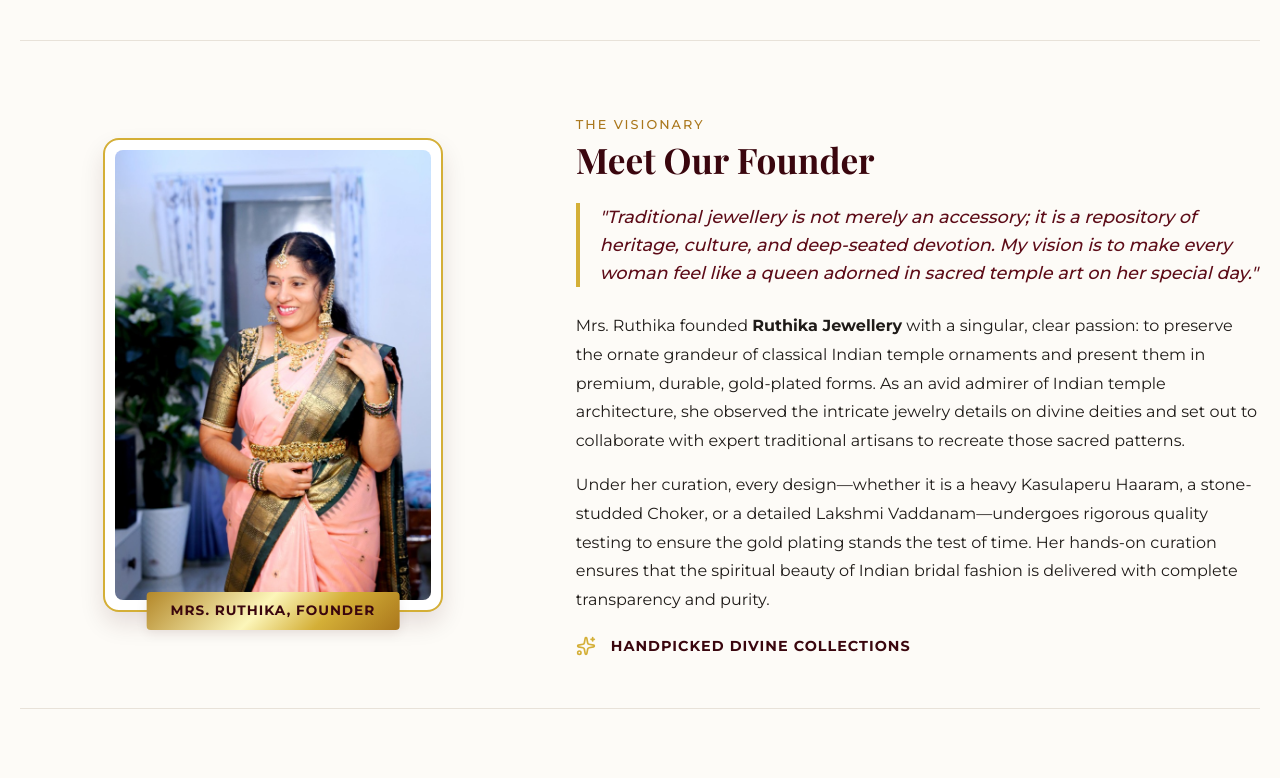
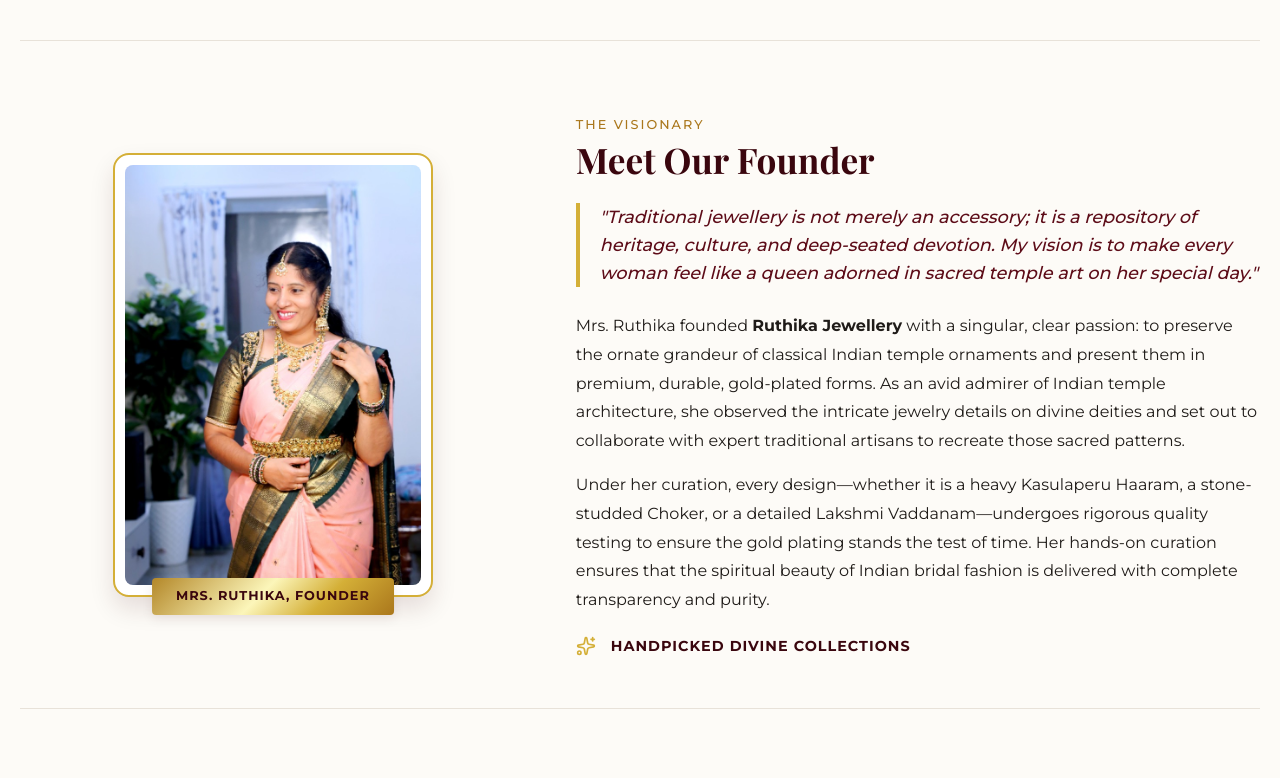
Before and after one commit to ruthikajewels-commits/ruthika-jewels, a React (Vite) app: page /about in a window 1280 px wide. Shown: the part 740-1518 px from the top of the page. Built offline with nearby package versions, Linux system fonts and the light colour scheme; no server answers; the database is empty; a web font is replaced by a local one.

Commit message:
feat: resolve About Us page overlapping grid issues on mobile

```diff
--- /dev/null
+++ b/src/pages/About.css
@@ -0,0 +1,120 @@
+/* About Page Styling & Responsive Layout Rules */
+
+.about-intro-grid {
+  display: grid;
+  grid-template-columns: 1.2fr 0.8fr;
+  gap: 50px;
+  align-items: center;
+  margin-bottom: 70px;
+}
+
+.about-intro-img-frame {
+  border-radius: var(--radius-lg);
+  border: 2px solid var(--color-gold);
+  padding: 10px;
+  background: #fff;
+  box-shadow: var(--shadow-lg);
+}
+
+.about-intro-img {
+  border-radius: var(--radius-md);
+  width: 100%;
+  height: 350px;
+  object-fit: cover;
+}
+
+.about-founder-grid {
+  display: grid;
+  grid-template-columns: 0.85fr 1.15fr;
+  gap: 50px;
+  align-items: center;
+  margin-bottom: 70px;
+  padding: 50px 0;
+  border-top: 1px solid var(--color-border);
+  border-bottom: 1px solid var(--color-border);
+}
+
+.about-founder-card {
+  position: relative;
+  border-radius: var(--radius-lg);
+  border: 2px solid var(--color-gold);
+  padding: 10px;
+  background: #fff;
+  box-shadow: var(--shadow-lg);
+  max-width: 320px;
+  margin: 0 auto;
+}
+
+.about-founder-img {
+  border-radius: var(--radius-md);
+  width: 100%;
+  height: 420px;
+  object-fit: cover;
+  object-position: center top;
+}
+
+.about-founder-label {
+  position: absolute;
+  bottom: -20px;
+  left: 50%;
+  transform: translateX(-50%);
+  background: var(--grad-gold);
+  color: var(--color-maroon-dark);
+  padding: 8px 24px;
+  border-radius: var(--radius-sm);
+  font-weight: 700;
+  font-size: 0.8rem;
+  text-transform: uppercase;
+  letter-spacing: 1px;
+  box-shadow: var(--shadow-md);
+  white-space: nowrap;
+}
+
+.about-values-box {
+  background-color: #fbf9f4;
+  padding: 60px 40px;
+  border-radius: var(--radius-lg);
+  border: 1px solid var(--color-border);
+  margin-bottom: 60px;
+}
+
+.about-values-grid {
+  display: grid;
+  grid-template-columns: repeat(auto-fit, minmax(220px, 1fr));
+  gap: 30px;
+}
+
+/* Tablet & Mobile Media Queries */
+@media (max-width: 768px) {
+  .about-intro-grid {
+    grid-template-columns: 1fr;
+    gap: 30px;
+    margin-bottom: 40px;
+  }
+
+  .about-intro-img {
+    height: 280px;
+  }
+
+  .about-founder-grid {
+    grid-template-columns: 1fr;
+    gap: 40px;
+    padding: 30px 0;
+    margin-bottom: 40px;
+  }
+
+  .about-founder-img {
+    height: 380px;
+  }
+
+  .about-values-box {
+    padding: 40px 20px;
+  }
+}
+
+@media (max-width: 480px) {
+  .about-intro-grid h2,
+  .about-founder-grid h2 {
+    font-size: 1.5rem;
+  }
+}
--- a/src/pages/About.jsx
+++ b/src/pages/About.jsx
@@ -1,6 +1,7 @@
 import React from "react";
 import { Link } from "react-router-dom";
 import { Award, Compass, Heart, Users, Sparkles } from "lucide-react";
+import "./About.css";
 
 export default function About() {
   return (
@@ -14,7 +15,7 @@
         </div>
 
         {/* Introduction Section */}
-        <div style={{ display: "grid", gridTemplateColumns: "1.2fr 0.8fr", gap: "50px", alignItems: "center", marginBottom: "70px" }}>
+        <div className="about-intro-grid">
           <div>
             <h2 style={{ fontFamily: "var(--font-display)", color: "var(--color-maroon-dark)", fontSize: "2rem", marginBottom: "20px", lineHeight: "1.3" }}>
               Adorning Devotion with Premium Craftsmanship
@@ -30,26 +31,26 @@
             </p>
           </div>
           <div>
-            <div style={{ borderRadius: "var(--radius-lg)", border: "2px solid var(--color-gold)", padding: "10px", background: "#fff", boxShadow: "var(--shadow-lg)" }}>
+            <div className="about-intro-img-frame">
               <img
                 src="https://images.unsplash.com/photo-1601121141461-9d6647bca1ed?auto=format&fit=crop&w=500&q=80"
                 alt="Crafting Jewellery"
-                style={{ borderRadius: "var(--radius-md)", width: "100%", height: "350px", objectFit: "cover" }}
+                className="about-intro-img"
               />
             </div>
           </div>
         </div>
 
         {/* Meet the Founder Section */}
-        <div style={{ display: "grid", gridTemplateColumns: "0.85fr 1.15fr", gap: "50px", alignItems: "center", marginBottom: "70px", padding: "50px 0", borderTop: "1px solid var(--color-border)", borderBottom: "1px solid var(--color-border)" }}>
+        <div className="about-founder-grid">
           <div>
-            <div style={{ position: "relative", borderRadius: "var(--radius-lg)", border: "2px solid var(--color-gold)", padding: "10px", background: "#fff", boxShadow: "var(--shadow-lg)", maxWidth: "340px", margin: "0 auto" }}>
+            <div className="about-founder-card">
               <img
                 src="/founder.jpg"
                 alt="Mrs. Ruthika, Founder of Ruthika Jewellery"
-                style={{ borderRadius: "var(--radius-md)", width: "100%", height: "450px", objectFit: "cover", objectPosition: "center top" }}
+                className="about-founder-img"
               />
-              <div style={{ position: "absolute", bottom: "-20px", left: "50%", transform: "translateX(-50%)", background: "var(--grad-gold)", color: "var(--color-maroon-dark)", padding: "8px 24px", borderRadius: "var(--radius-sm)", fontWeight: "700", fontSize: "0.85rem", textTransform: "uppercase", letterSpacing: "1px", boxShadow: "var(--shadow-md)", whiteSpace: "nowrap" }}>
+              <div className="about-founder-label">
                 Mrs. Ruthika, Founder
               </div>
             </div>
@@ -82,12 +83,12 @@
         </div>
 
         {/* Core Values Section */}
-        <div style={{ backgroundColor: "#fbf9f4", padding: "60px 40px", borderRadius: "var(--radius-lg)", border: "1px solid var(--color-border)", marginBottom: "60px" }}>
+        <div className="about-values-box">
           <h2 className="text-center" style={{ fontFamily: "var(--font-display)", color: "var(--color-maroon-dark)", fontSize: "2rem", marginBottom: "40px" }}>
             Our Pillars of Trust
           </h2>
 
-          <div style={{ display: "grid", gridTemplateColumns: "repeat(auto-fit, minmax(220px, 1fr))", gap: "30px" }}>
+          <div className="about-values-grid">
 
             <div style={{ textAlign: "center" }}>
               <div style={{ color: "var(--color-gold)", marginBottom: "15px", display: "inline-block" }}>
```
